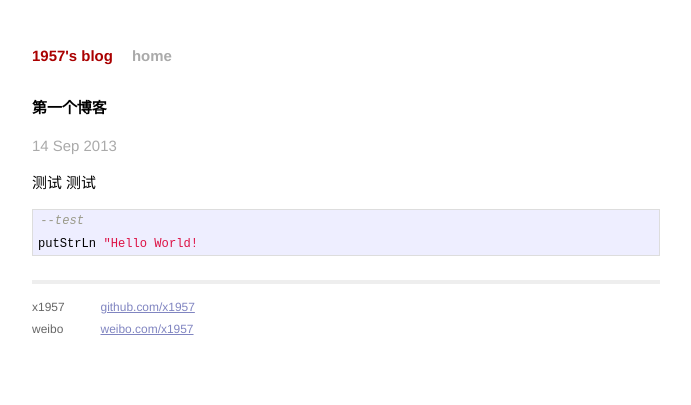
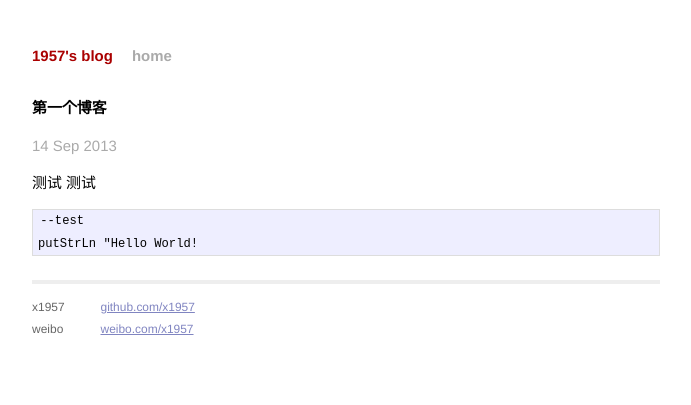
Before and after one commit to x1957/x1957.github.com, a Jekyll site: the page built from _posts/2013-09-14-First-Blog.markdown, in a window 1280 px wide. Shown: the top 405 px of the page, without its empty margins (294-985 px from the left). Built offline with Jekyll 4.4.1, drawn with Linux system fonts in a browser that asks for light colours; Markdown is read by kramdown in place of the engine named in the settings.

Commit message:
change hilight

```diff
--- a/_posts/2013-09-14-First-Blog.markdown
+++ b/_posts/2013-09-14-First-Blog.markdown
@@ -8,7 +8,7 @@ categories: jekyll update
 测试
 测试
 
-{% highlight haskell %}
+{% highlight rkt %}
 --test
 putStrLn "Hello World!
 {% endhighlight %}
```
